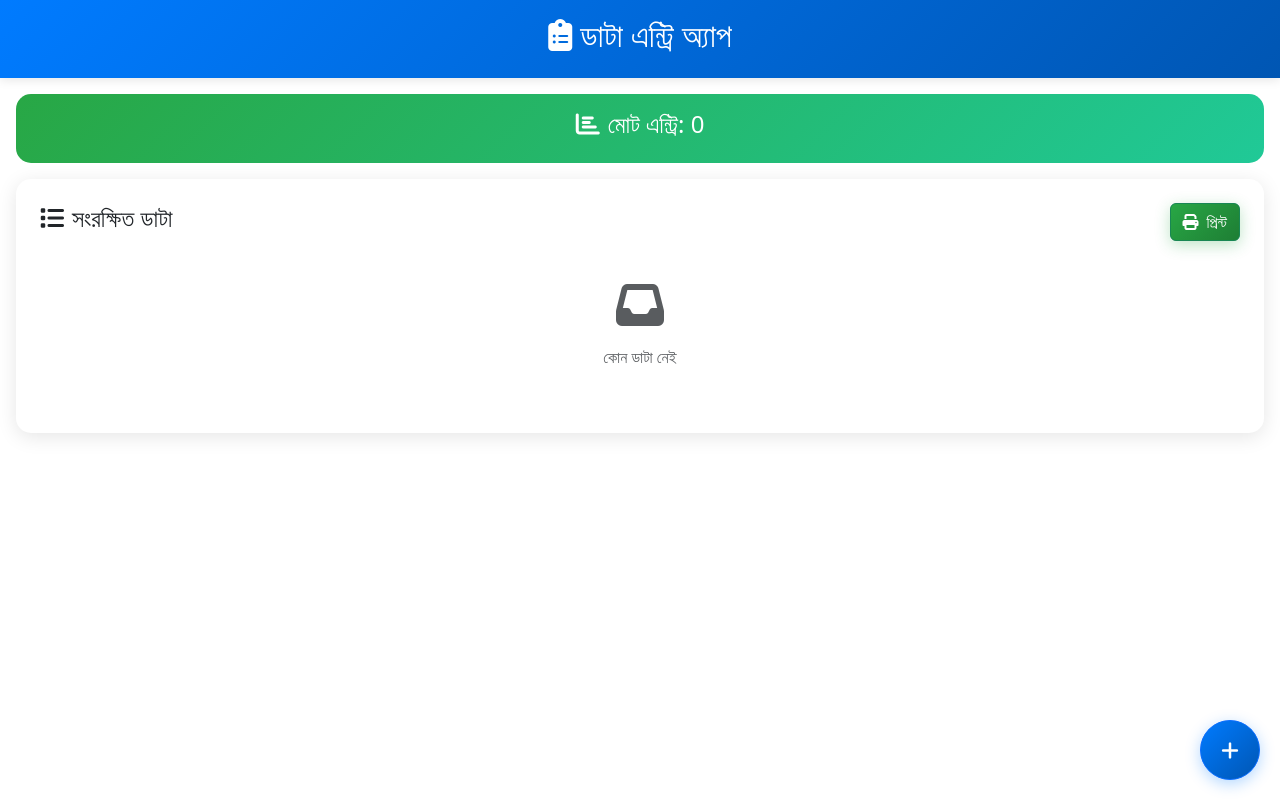
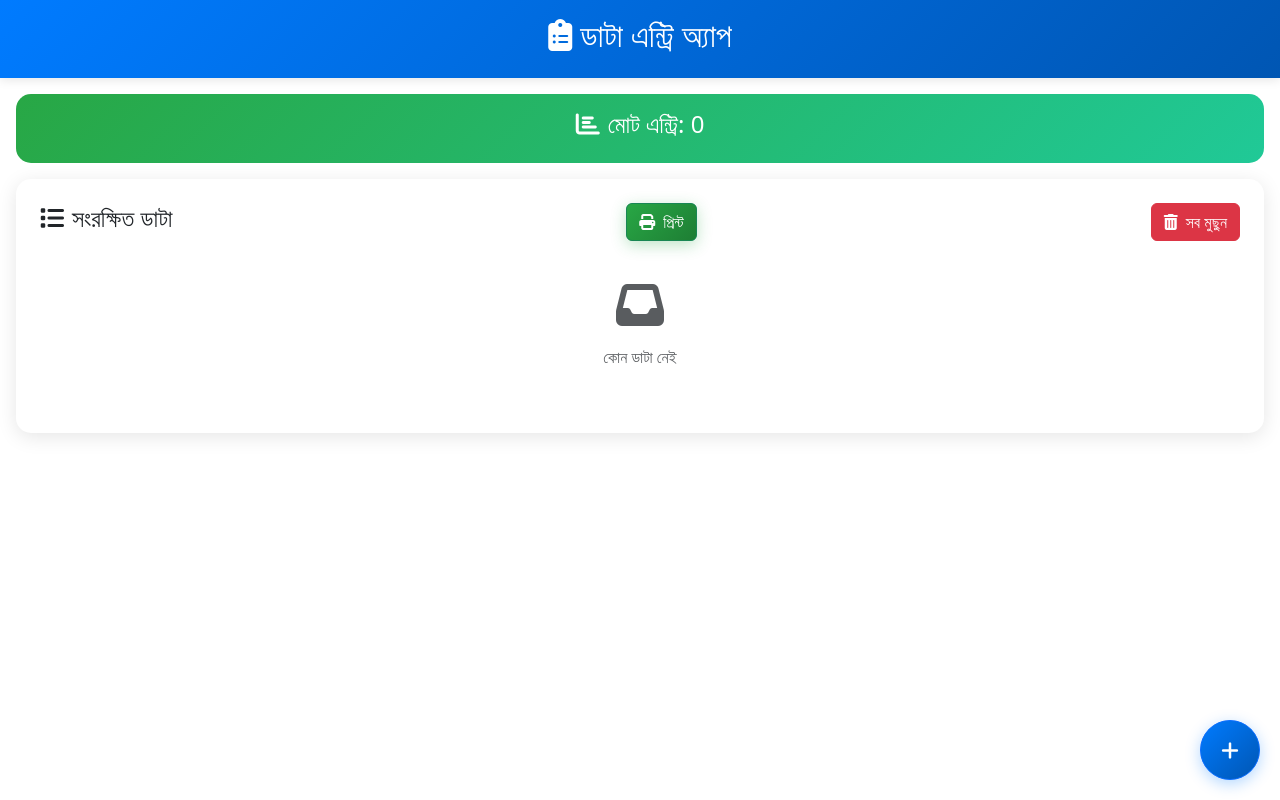
Before and after one commit to ShafaetZamanShuvo/DisconnecionListEntry, a Vue app: page / in a window 1280 px wide. Both pictures are taken after a click on the button 1230 px from the left and 750 px from the top of the page. Built offline with nearby package versions, Linux system fonts and the light colour scheme.

Commit message:
Clear All entries Button implemented

```diff
--- a/src/App.vue
+++ b/src/App.vue
@@ -132,6 +132,13 @@ I have vue3 app this is App.js
             <button class="btn btn-success" @click="generatePrintableReport">
               <i class="fas fa-print me-2"></i>প্রিন্ট
             </button>
+            <!-- Button to clear all entries -->
+            <button
+              class="btn btn-danger"
+              @click="clearAllEntries"
+            >
+              <i class="fas fa-trash-alt me-2"></i>সব মুছুন
+            </button>
           </div>
 
           <div class="data-list" v-if="entries.length > 0">
@@ -236,6 +243,13 @@ export default {
   },
 
   methods: {
+    clearAllEntries() {
+      if (confirm("আপনি কি নিশ্চিত যে সব এন্ট্রি মুছতে চান?")) {
+        this.entries = [];
+        this.saveData();
+        alert("সব এন্ট্রি সফলভাবে মুছে ফেলা হয়েছে!");
+      }
+    },
     saveEntry() {
       // Check if location is required and not provided
       if (!this.currentEntry.location) {
```
